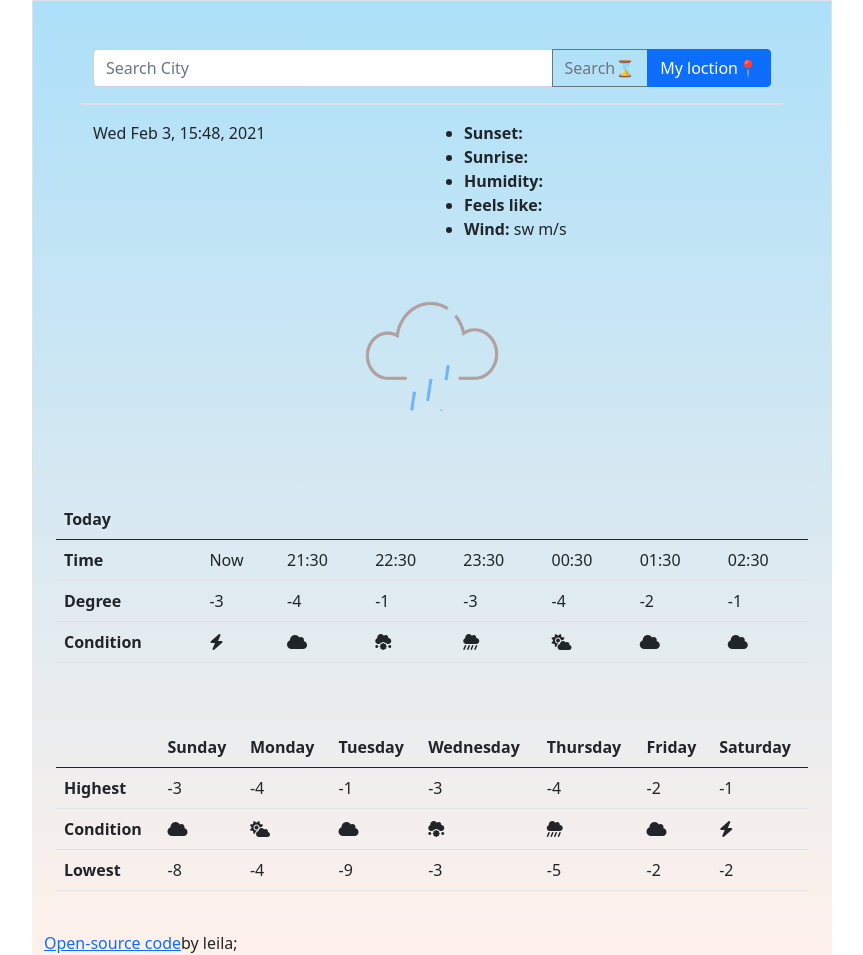
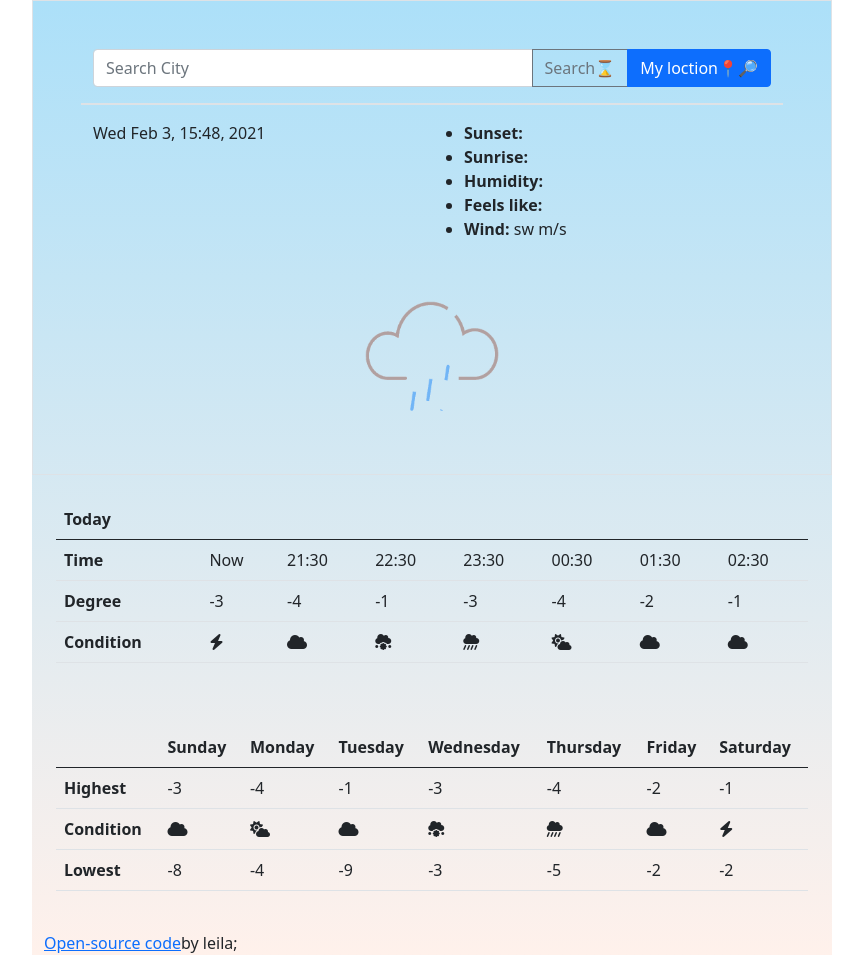
Before and after one commit to leilamahmoudi/weather_app, a plain HTML site: page index.html in a window 1280 px wide. Shown: the whole page, without its empty margins (208-1071 px from the left). Drawn offline with nearby package versions, Linux system fonts and the light colour scheme.

Commit message:
Add a imoji

```diff
--- a/index.html
+++ b/index.html
@@ -47,7 +47,7 @@
             type="button"
             id="use-my-loction"
           >
-            My loction📍
+            My loction📍🔎
           </button>
 
         </div>
```
